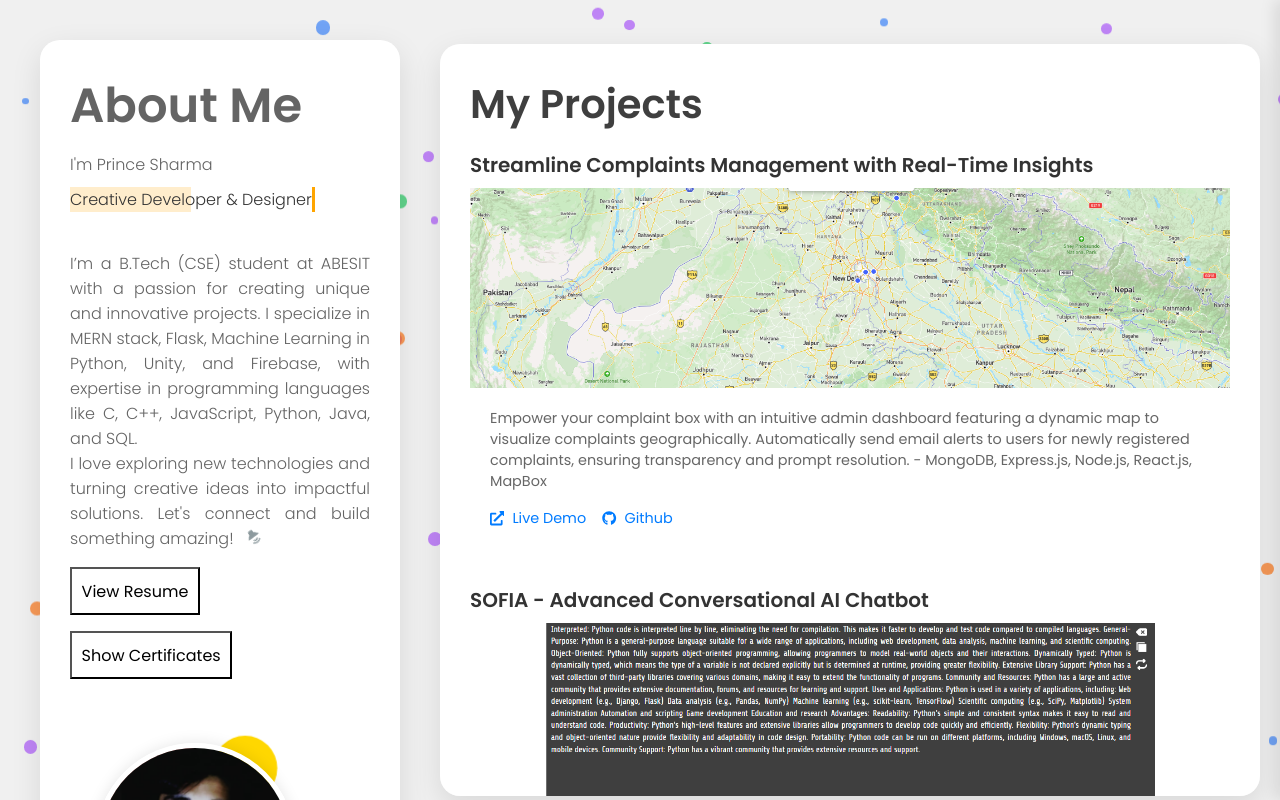
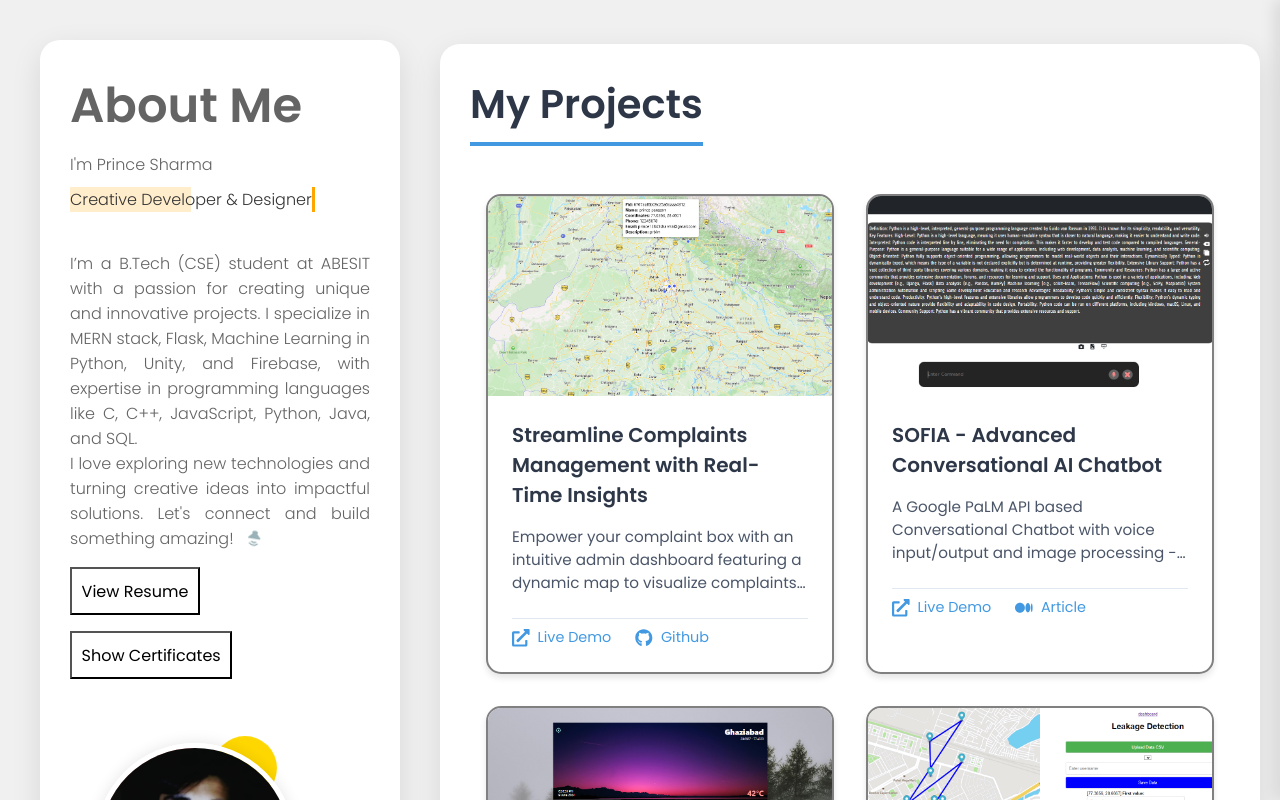
Before and after one commit to Prince-Sharma002/portfolio-front, a React (Create React App) app: page / in a window 1280 px wide. Shown: the top 800 px of the page. Built offline with nearby package versions, Linux system fonts and the light colour scheme.

Commit message:
project section style changes

```diff
--- a/src/App.js
+++ b/src/App.js
@@ -10,42 +10,7 @@ import Achievements from './components/Achievements';
 import SkillsCompo from './components/SkillsCompo';
 import AcademicComponent from './components/AcademicComponent';
 import styles from './App.module.css';
-
-const bubbleColors = ['#3B82F6', '#22C55E', '#A855F7', '#F97316'];
-
 const App = () => {
-  useEffect(() => {
-    const createBubbles = () => {
-      const container = document.body;
-      for (let i = 0; i < 50; i++) {
-        const bubble = document.createElement('div');
-        const size = Math.random() * 10 + 5; // Random size between 5px and 15px
-        const color = bubbleColors[Math.floor(Math.random() * bubbleColors.length)];
-
-        Object.assign(bubble.style, {
-          position: 'absolute',
-          borderRadius: '50%',
-          width: `${size}px`,
-          height: `${size}px`,
-          backgroundColor: color,
-          top: `${Math.random() * 100}vh`,
-          left: `${Math.random() * 100}vw`,
-          animation: `float ${Math.random() * 10 + 5}s linear infinite`,
-          opacity: 0.7,
-          zIndex : -1,
-        });
-
-        container.appendChild(bubble);
-
-        // Remove the bubble after the animation
-        bubble.addEventListener('animationend', () => {
-          container.removeChild(bubble);
-        });
-      }
-    };
-
-    createBubbles();
-  }, []);
 
   return (
     <div  className={styles.container}>
@@ -57,21 +22,6 @@ const App = () => {
       <Achievements />
       <Footer />
       <ToastContainer />
-      <style>
-        {`
-          @keyframes float {
-            0% {
-              transform: translateY(0);
-            }
-            50% {
-              transform: translateY(-10px);
-            }
-            100% {
-              transform: translateY(0);
-            }
-          }
-        `}
-      </style>
     </div>
   );
 };
--- a/src/components/AcademicComponent.jsx
+++ b/src/components/AcademicComponent.jsx
@@ -3,8 +3,8 @@ import bl from './bl.png';
 
 const Bubble = ({ color }) => {
   const [position, setPosition] = useState({
-    left: Math.random() * 100,
-    top: Math.random() * 100,
+    left: Math.random() * 150,
+    top: Math.random() * 300,
   });
 
   const bubbleStyle = {
@@ -96,7 +96,7 @@ const AcademicComponent = () => {
       fontWeight: 'bold',
       textAlign: 'center',
       marginBottom: '1rem',
-      background: 'linear-gradient(to right, #4F46E5, #9333EA)',
+      background: 'linear-gradient(to right, #4299e1, #4299e1)',
       WebkitBackgroundClip: 'text',
       WebkitTextFillColor: 'transparent',
       animation: 'fadeIn 0.5s ease-out',
@@ -218,7 +218,7 @@ const AcademicComponent = () => {
       <div style={styles.container}>
 
           <div style={styles.bubblesContainer}>
-            {[...Array(20)].map((_, i) => (
+            {[...Array(30)].map((_, i) => (
               <Bubble
                 key={i}
                 color={bubbleColors[i % bubbleColors.length]}
--- a/src/components/Projects.jsx
+++ b/src/components/Projects.jsx
@@ -1,7 +1,4 @@
-import React from 'react';
-import styled from 'styled-components';
-import { FaGithub, FaExternalLinkAlt } from 'react-icons/fa';
-import { FaMedium } from "react-icons/fa6";
+
 import leakage from "../assets/leakage.png";
 import sofia from "../assets/sofia.png";
 import studypilot from "../assets/studypilot.png";
@@ -9,23 +6,22 @@ import weather from "../assets/weather.png";
 import complainbox from "../assets/complainbox.png";
 import styles from './style.module.css';
 
+import React from 'react';
+import styled from 'styled-components';
+import { FaGithub, FaExternalLinkAlt } from 'react-icons/fa';
+import { FaMedium } from "react-icons/fa6";
 
 const Section = styled.section`
-  background: white;
+  background-color: white;
   border-radius: 20px;
   padding: 30px;
   box-shadow: 0 10px 30px rgba(0,0,0,0.1);
   transition: all 0.3s ease;
   grid-column: span 8;
-  overflow-y: scroll;
+  overflow-y: auto;
   margin-top: 1.5rem;
-  height: 47rem;
-  &:hover {
-    transform: translateY(-10px);
-    box-shadow: 0 15px 40px rgba(0,0,0,0.2);
-  }
+  height: 52.5rem;
 
-  /* Custom scrollbar styling */
   &::-webkit-scrollbar {
     width: 8px;
   }
@@ -45,81 +41,129 @@ const Section = styled.section`
   }
 `;
 
+const SectionTitle = styled.h2`
+  font-size: 2.5rem;
+  font-weight: bold;
+  margin-bottom: 2rem;
+  color: #2d3748;
+  border-bottom: 4px solid #4299e1;
+  display: inline-block;
+  padding-bottom: 0.5rem;
+`;
+
 const ProjectsGrid = styled.div`
   display: grid;
-  gap: 20px;
-  grid-column: span 7;
+  grid-template-columns: repeat(auto-fit, minmax(300px, 1fr));
+  gap: 2rem;
+  padding: 1rem;
 
   @media (max-width: 768px) {
-    grid-column: span 1;
+    grid-template-columns: 1fr;
   }
 `;
 
 const ProjectCard = styled.div`
-  margin-top: 1rem;
   background: white;
   border-radius: 15px;
   overflow: hidden;
-  transition: all 0.3s ease;
+  box-shadow: 0 4px 6px rgba(0, 0, 0, 0.1);
+  transition: all 0.4s ease;
+  position: relative;
+  border :2px solid gray;
 
   &:hover {
-    transform: scale(1.05);
+    transform: translateY(-10px);
+    box-shadow: 0 10px 20px rgba(0, 0, 0, 0.2);
   }
 `;
 
 const ProjectImage = styled.div`
+  position: relative;
   height: 200px;
   overflow: hidden;
+
+  &::after {
+    content: '';
+    position: absolute;
+    top: 0;
+    left: 0;
+    right: 0;
+    bottom: 0;
+    background: linear-gradient(to bottom, transparent 0%, rgba(0, 0, 0, 0.3) 100%);
+    opacity: 0;
+    transition: opacity 0.3s ease;
+  }
+
+  ${ProjectCard}:hover &::after {
+    opacity: 1;
+  }
 
   img {
     width: 100%;
     height: 100%;
     object-fit: cover;
-    transition: all 0.3s ease;
+    transition: transform 0.6s ease;
   }
 
-  ${ProjectCard}:hover & img {
+  ${ProjectCard}:hover img {
     transform: scale(1.1);
   }
 `;
 
 const ProjectInfo = styled.div`
-  padding: 20px;
+  padding: 1.5rem;
 `;
 
 const ProjectTitle = styled.h3`
   font-size: 1.25rem;
-  margin-bottom: 0.5rem;
-  color: #333;
+  font-weight: 600;
+  color: #2d3748;
+  margin-bottom: 1rem;
+  transition: color 0.3s ease;
+
+  ${ProjectCard}:hover & {
+    color: #4299e1;
+  }
 `;
 
 const ProjectDescription = styled.p`
-  font-size: 0.9rem;
-  color: #666;
-  margin-bottom: 1rem;
+  font-size: 0.95rem;
+  color: #4a5568;
+  line-height: 1.5;
+  margin-bottom: 1.5rem;
+  display: -webkit-box;
+  -webkit-line-clamp: 3;
+  -webkit-box-orient: vertical;
+  overflow: hidden;
 `;
 
 const ProjectLinks = styled.div`
   display: flex;
-  gap : 1rem;
+  gap: 1.5rem;
+  padding-top: 0.5rem;
+  border-top: 1px solid #e2e8f0;
 `;
 
 const ProjectLink = styled.a`
   display: inline-flex;
   align-items: center;
-  color: #007bff;
+  gap: 0.5rem;
+  color: #4299e1;
   text-decoration: none;
   font-size: 0.9rem;
+  transition: all 0.3s ease;
 
   &:hover {
-    text-decoration: underline;
+    color: #2b6cb0;
+    transform: translateY(-2px);
   }
 
   svg {
-    margin-right: 0.5rem;
+    font-size: 1.1rem;
   }
 `;
 
+const Projects = () => {
   const projects = [
     {
       title: "Streamline Complaints Management with Real-Time Insights",
@@ -140,34 +184,33 @@ const projects = [
       description: "A voice-operated OpenWeatherMap API-based Weather Application for real-time weather information - React.js, SCSS, Firebase Authentication.",
       image: weather,
       appLink: "https://my-project-8cd2e.web.app/",
-    articleLink : "https://medium.com/@prince12845sharma/building-a-dynamic-weather-application-with-voice-and-text-search-in-react-729fc5d6717e"
+      articleLink: "https://medium.com/@prince12845sharma/building-a-dynamic-weather-application-with-voice-and-text-search-in-react-729fc5d6717e"
     },
     {
       title: "Water Leakage Detector",
       description: "A Random Forest model to detect water leakage in pipelines based on pressure and flow of water - Python (Django), HTML, CSS, JavaScript.",
       image: leakage,
-    gitLink : "https://github.com/Prince-Sharma002/Water-Leakage-Detection/tree/master"
+      gitLink: "https://github.com/Prince-Sharma002/Water-Leakage-Detection/tree/master"
     },
     {
       title: "Study Pilot",
       description: "A comprehensive productivity management application for college campuses, integrating a to-do list, notes, stopwatch, lost panel, and academic calendar - React.js, Firestore Database, Tailwind.",
       image: studypilot,
-    appLink : "https://todo-app-alpha-gilt.vercel.app/"
+      appLink: "https://todo-app-alpha-gilt.vercel.app/"
     }
   ];
 
-const Projects = () => {
   return (
     <Section>
-      <h2  className={styles.heading}>My Projects</h2>
+      <SectionTitle>My Projects</SectionTitle>
       <ProjectsGrid>
         {projects.map((project, index) => (
           <ProjectCard key={index}>
-            <ProjectTitle>{project.title}</ProjectTitle>
             <ProjectImage>
               <img src={project.image} alt={project.title} />
             </ProjectImage>
             <ProjectInfo>
+              <ProjectTitle>{project.title}</ProjectTitle>
               <ProjectDescription>{project.description}</ProjectDescription>
               <ProjectLinks>
                 {project.appLink && (
@@ -195,3 +238,196 @@ const Projects = () => {
 };
 
 export default Projects;
+
+
+
+
+// const Section = styled.section`
+//   background: white;
+//   border-radius: 20px;
+//   padding: 30px;
+//   box-shadow: 0 10px 30px rgba(0,0,0,0.1);
+//   transition: all 0.3s ease;
+//   grid-column: span 8;
+//   overflow-y: scroll;
+//   margin-top: 1.5rem;
+//   height: 47rem;
+//   &:hover {
+//     transform: translateY(-10px);
+//     box-shadow: 0 15px 40px rgba(0,0,0,0.2);
+//   }
+
+//   /* Custom scrollbar styling */
+//   &::-webkit-scrollbar {
+//     width: 8px;
+//   }
+
+//   &::-webkit-scrollbar-track {
+//     background: #f1f1f1;
+//     border-radius: 10px;
+//   }
+
+//   &::-webkit-scrollbar-thumb {
+//     background: #888;
+//     border-radius: 10px;
+//   }
+
+//   &::-webkit-scrollbar-thumb:hover {
+//     background: #555;
+//   }
+// `;
+
+// const ProjectsGrid = styled.div`
+//   display: grid;
+//   gap: 20px;
+//   grid-column: span 7;
+
+//   @media (max-width: 768px) {
+//     grid-column: span 1;
+//   }
+// `;
+
+// const ProjectCard = styled.div`
+//   margin-top: 1rem;
+//   background: white;
+//   border-radius: 15px;
+//   overflow: hidden;
+//   transition: all 0.3s ease;
+
+//   &:hover {
+//     transform: scale(1.05);
+//   }
+// `;
+
+// const ProjectImage = styled.div`
+//   height: 200px;
+//   overflow: hidden;
+//   display : :flex;
+//   justify-content: center;
+//   align-items: center;
+//   margin: 0 auto;
+//   padding: 1rem;
+//   img {
+//     width: 100%;
+//     height: 100%;
+//     object-fit: cover;
+//     transition: all 0.3s ease;
+//   }
+
+//   ${ProjectCard}:hover & img {
+//     transform: scale(1.1);
+//   }
+// `;
+
+// const ProjectInfo = styled.div`
+//   padding: 20px;
+// `;
+
+// const ProjectTitle = styled.h3`
+//   font-size: 1.25rem;
+//   margin-bottom: 0.5rem;
+//   color: #333;
+// `;
+
+// const ProjectDescription = styled.p`
+//   font-size: 0.9rem;
+//   color: #666;
+//   margin-bottom: 1rem;
+// `;
+
+// const ProjectLinks = styled.div`
+//   display: flex;
+//   gap : 1rem;
+// `;
+
+// const ProjectLink = styled.a`
+//   display: inline-flex;
+//   align-items: center;
+//   color: #007bff;
+//   text-decoration: none;
+//   font-size: 0.9rem;
+
+//   &:hover {
+//     text-decoration: underline;
+//   }
+
+//   svg {
+//     margin-right: 0.5rem;
+//   }
+// `;
+
+// const projects = [
+//   {
+//     title: "Streamline Complaints Management with Real-Time Insights",
+//     description: "Empower your complaint box with an intuitive admin dashboard featuring a dynamic map to visualize complaints geographically. Automatically send email alerts to users for newly registered complaints, ensuring transparency and prompt resolution. - MongoDB, Express.js, Node.js, React.js, MapBox ",
+//     image: complainbox,
+//     appLink: "https://complain-frontend.vercel.app/",
+//     gitLink: "https://tinyurl.com/35panaf8"
+//   },
+//   {
+//     title: "SOFIA - Advanced Conversational AI Chatbot",
+//     description: "A Google PaLM API based Conversational Chatbot with voice input/output and image processing - React.js, Bootstrap.",
+//     image: sofia,
+//     appLink: "https://palmapi-67c47.web.app/",
+//     articleLink: "https://tinyurl.com/35panaf8"
+//   },
+//   {
+//     title: "Weather Assistant",
+//     description: "A voice-operated OpenWeatherMap API-based Weather Application for real-time weather information - React.js, SCSS, Firebase Authentication.",
+//     image: weather,
+//     appLink: "https://my-project-8cd2e.web.app/",
+//     articleLink : "https://medium.com/@prince12845sharma/building-a-dynamic-weather-application-with-voice-and-text-search-in-react-729fc5d6717e"
+//   },
+//   {
+//     title: "Water Leakage Detector",
+//     description: "A Random Forest model to detect water leakage in pipelines based on pressure and flow of water - Python (Django), HTML, CSS, JavaScript.",
+//     image: leakage,
+//     gitLink : "https://github.com/Prince-Sharma002/Water-Leakage-Detection/tree/master"
+//   },
+//   {
+//     title: "Study Pilot",
+//     description: "A comprehensive productivity management application for college campuses, integrating a to-do list, notes, stopwatch, lost panel, and academic calendar - React.js, Firestore Database, Tailwind.",
+//     image: studypilot,
+//     appLink : "https://todo-app-alpha-gilt.vercel.app/"
+//   }
+// ];
+
+// const Projects = () => {
+//   return (
+//     <Section>
+//       <h2  className={styles.heading}>My Projects</h2>
+//       <ProjectsGrid>
+//         {projects.map((project, index) => (
+//           <ProjectCard key={index}>
+//             <ProjectTitle>{project.title}</ProjectTitle>
+//             <ProjectImage>
+//               <img src={project.image} alt={project.title} />
+//             </ProjectImage>
+//             <ProjectInfo>
+//               <ProjectDescription>{project.description}</ProjectDescription>
+//               <ProjectLinks>
+//                 {project.appLink && (
+//                   <ProjectLink href={project.appLink} target="_blank" rel="noopener noreferrer">
+//                     <FaExternalLinkAlt /> Live Demo
+//                   </ProjectLink>
+//                 )}
+//                 {project.articleLink && (
+//                   <ProjectLink href={project.articleLink} target="_blank" rel="noopener noreferrer">
+//                     <FaMedium /> Article
+//                   </ProjectLink>
+//                 )}
+//                 {project.gitLink && (
+//                   <ProjectLink href={project.gitLink} target="_blank" rel="noopener noreferrer">
+//                     <FaGithub /> Github
+//                   </ProjectLink>
+//                 )}
+//               </ProjectLinks>
+//             </ProjectInfo>
+//           </ProjectCard>
+//         ))}
+//       </ProjectsGrid>
+//     </Section>
+//   );
+// };
+
+// export default Projects;
--- a/src/components/SkillsCompo.jsx
+++ b/src/components/SkillsCompo.jsx
@@ -72,7 +72,7 @@ const SkillsCompo = () => {
   const styles = {
     container: {
       maxWidth: '1200px',
-      margin: '0 auto',
+      margin: '5rem auto',
       padding: '24px',
       gridColumn: 'span 12',
       position: 'relative',
@@ -97,10 +97,11 @@ const SkillsCompo = () => {
       fontWeight: 'bold',
       textAlign: 'center',
       marginBottom: '1rem',
-      background: 'linear-gradient(to right, #3B82F6, #A855F7)',
+      background: 'linear-gradient(to right, #4299e1, #4299e1)',
       WebkitBackgroundClip: 'text',
       WebkitTextFillColor: 'transparent',
       animation: 'fadeIn 0.5s ease-out',
+      color:'#4299e1',
     },
     grid: {
       display: 'grid',
```
Lines whose indentation alone changed are shown as unchanged.
